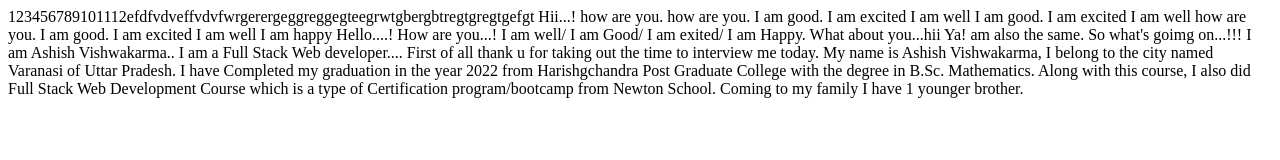
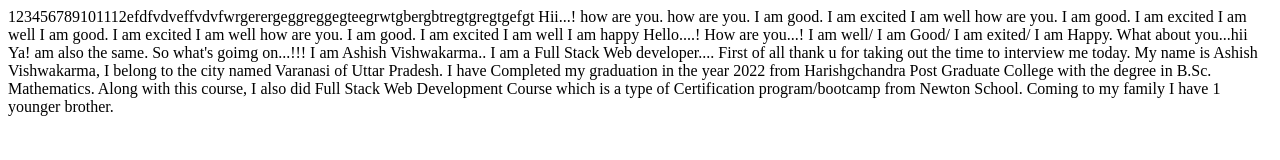
Before and after one commit to ashishvish8738/FrontendFiles, a plain HTML site: page Basics/index.html in a window 1280 px wide. Drawn offline with Linux system fonts and the light colour scheme.

Commit message:
Update index.html

```diff
--- a/Basics/index.html
+++ b/Basics/index.html
@@ -9,7 +9,10 @@
 <body>
     123456789101112efdfvdveffvdvfwrgerergeggreggegteegrwtgbergbtregtgregtgefgt
     Hii...!
-    how are you.
+    how are you. how are you.
+    I am good.
+    I am excited
+    I am well
      how are you.
     I am good.
     I am excited
```
